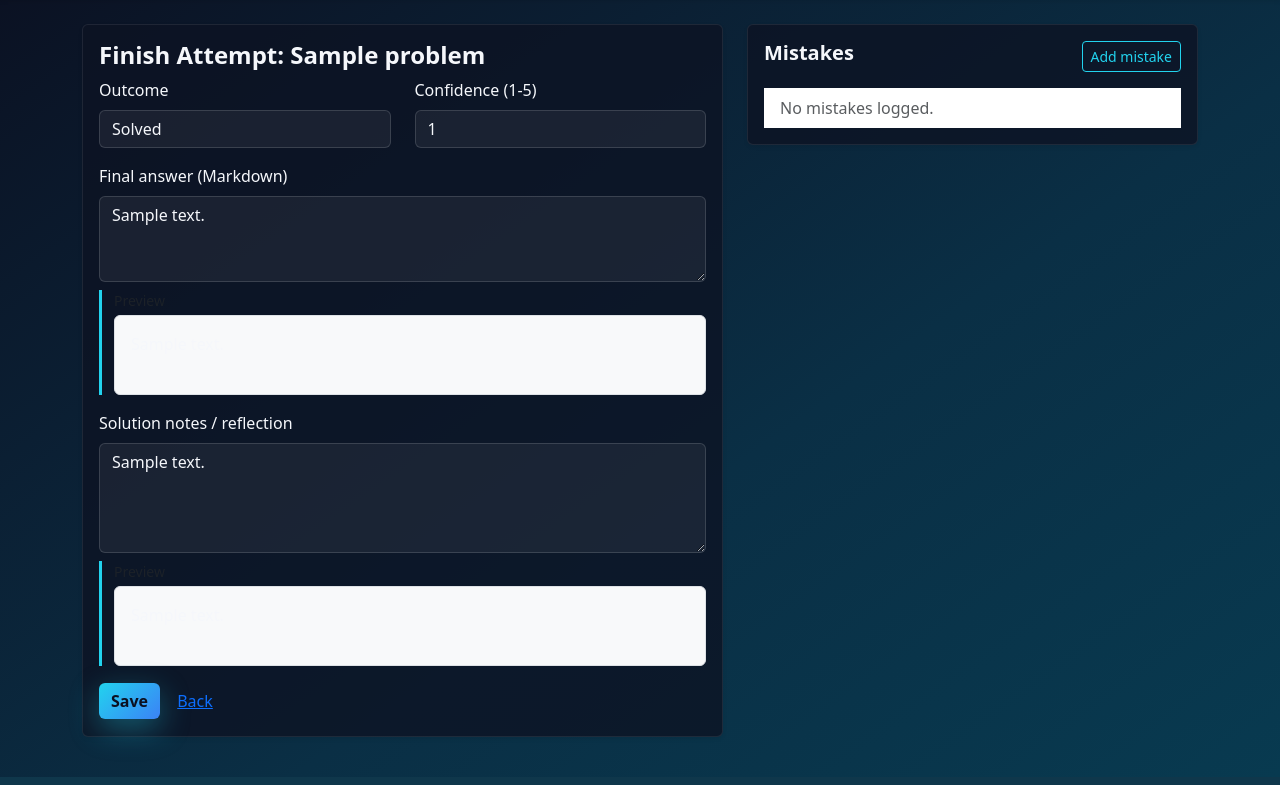
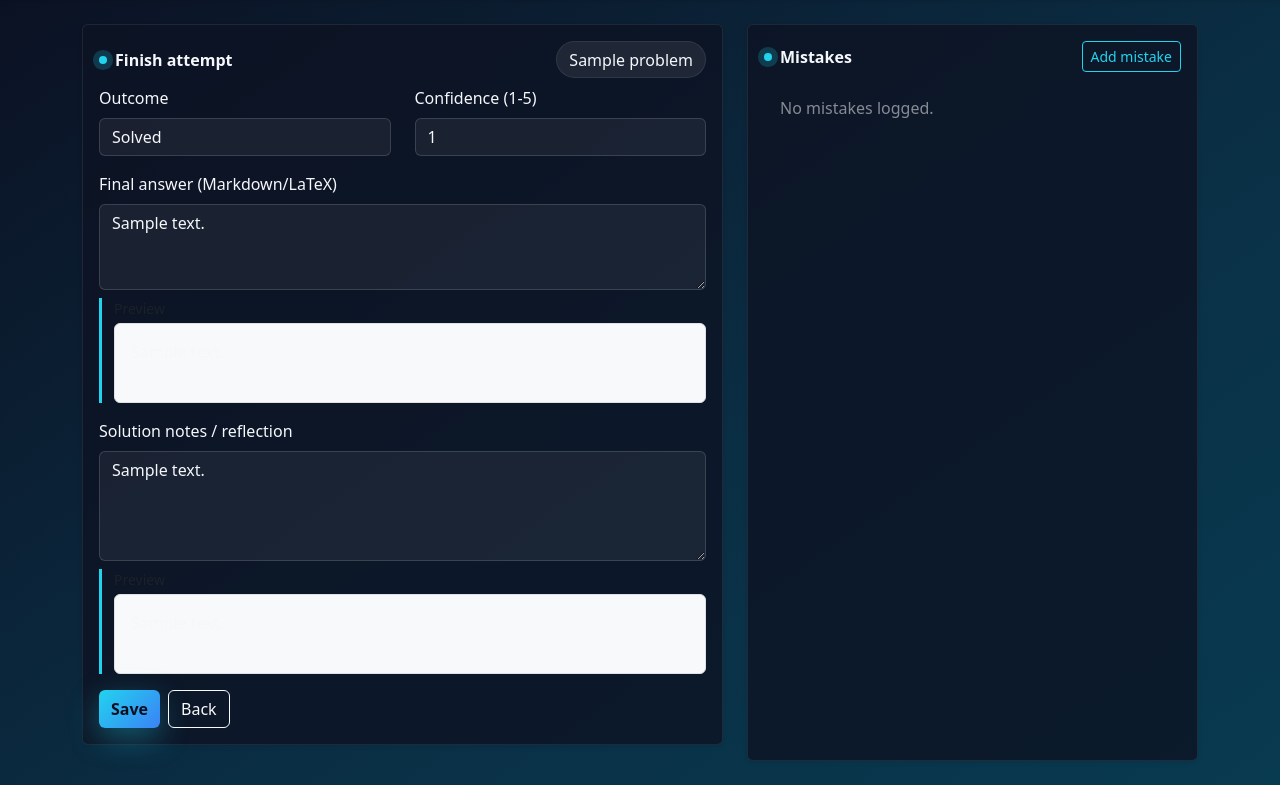
Before and after one commit to 123UsernamemanresU321/OEA, a Django app: page /attempts/1/finish/ in a window 1280 px wide. Shown: the part 56-841 px from the top of the page. Run offline with Django 5.2, Linux system fonts and the light colour scheme; a user stored in the database is signed in; tables that the repository leaves empty hold one stand-in row (values such as "Sample post"); some libraries are stand-ins or nearby versions.

Commit message:
Update finish.html

```diff
--- a/templates/attempts/finish.html
+++ b/templates/attempts/finish.html
@@ -1,10 +1,13 @@
 {% extends "base.html" %}
 {% block content %}
-<div class="row">
+<div class="row g-4">
     <div class="col-lg-7">
         <div class="card shadow-sm mb-3">
             <div class="card-body">
-                <h4 class="card-title">Finish Attempt: {{ attempt.problem.title }}</h4>
+                <div class="d-flex justify-content-between align-items-center mb-2">
+                    <div class="section-heading mb-0"><span class="indicator"></span> Finish attempt</div>
+                    <div class="pill">{{ attempt.problem.title }}</div>
+                </div>
                 <form method="post">
                     {% csrf_token %}
                     {{ form.non_field_errors }}
@@ -21,7 +24,7 @@
                         </div>
                     </div>
                     <div class="mb-3">
-                        <label class="form-label">Final answer (Markdown)</label>
+                        <label class="form-label">Final answer (Markdown/LaTeX)</label>
                         {{ form.final_answer }}
                         {{ form.final_answer.errors }}
                     </div>
@@ -30,27 +33,29 @@
                         {{ form.solution_notes }}
                         {{ form.solution_notes.errors }}
                     </div>
-                    <button class="btn btn-primary" type="submit">Save</button>
-                    <a class="btn btn-link" href="{% url 'attempt_list' %}">Back</a>
+                    <div class="d-flex gap-2">
+                        <button class="btn btn-primary" type="submit">Save</button>
+                        <a class="btn btn-outline-light" href="{% url 'attempt_list' %}">Back</a>
+                    </div>
                 </form>
             </div>
         </div>
     </div>
     <div class="col-lg-5">
-        <div class="card shadow-sm">
+        <div class="card shadow-sm h-100">
             <div class="card-body">
-                <div class="d-flex justify-content-between">
-                    <h5 class="card-title mb-0">Mistakes</h5>
+                <div class="d-flex justify-content-between align-items-center">
+                    <div class="section-heading mb-0"><span class="indicator"></span> Mistakes</div>
                     <a class="btn btn-sm btn-outline-primary" href="{% url 'add_mistake' attempt.pk %}">Add mistake</a>
                 </div>
                 <ul class="list-group list-group-flush mt-3">
                     {% for m in attempt.mistakes.all %}
-                    <li class="list-group-item">
+                    <li class="list-group-item bg-transparent text-white">
                         <strong>{{ m.short_label }}</strong> — {{ m.mistake_type.name }} ({{ m.severity }})
-                        <div class="text-muted small">{{ m.detailed_postmortem|truncatewords:20 }}</div>
+                        <div class="text-white-50 small">{{ m.detailed_postmortem|truncatewords:20 }}</div>
                     </li>
                     {% empty %}
-                    <li class="list-group-item text-muted">No mistakes logged.</li>
+                    <li class="list-group-item bg-transparent text-white-50">No mistakes logged.</li>
                     {% endfor %}
                 </ul>
             </div>
```
